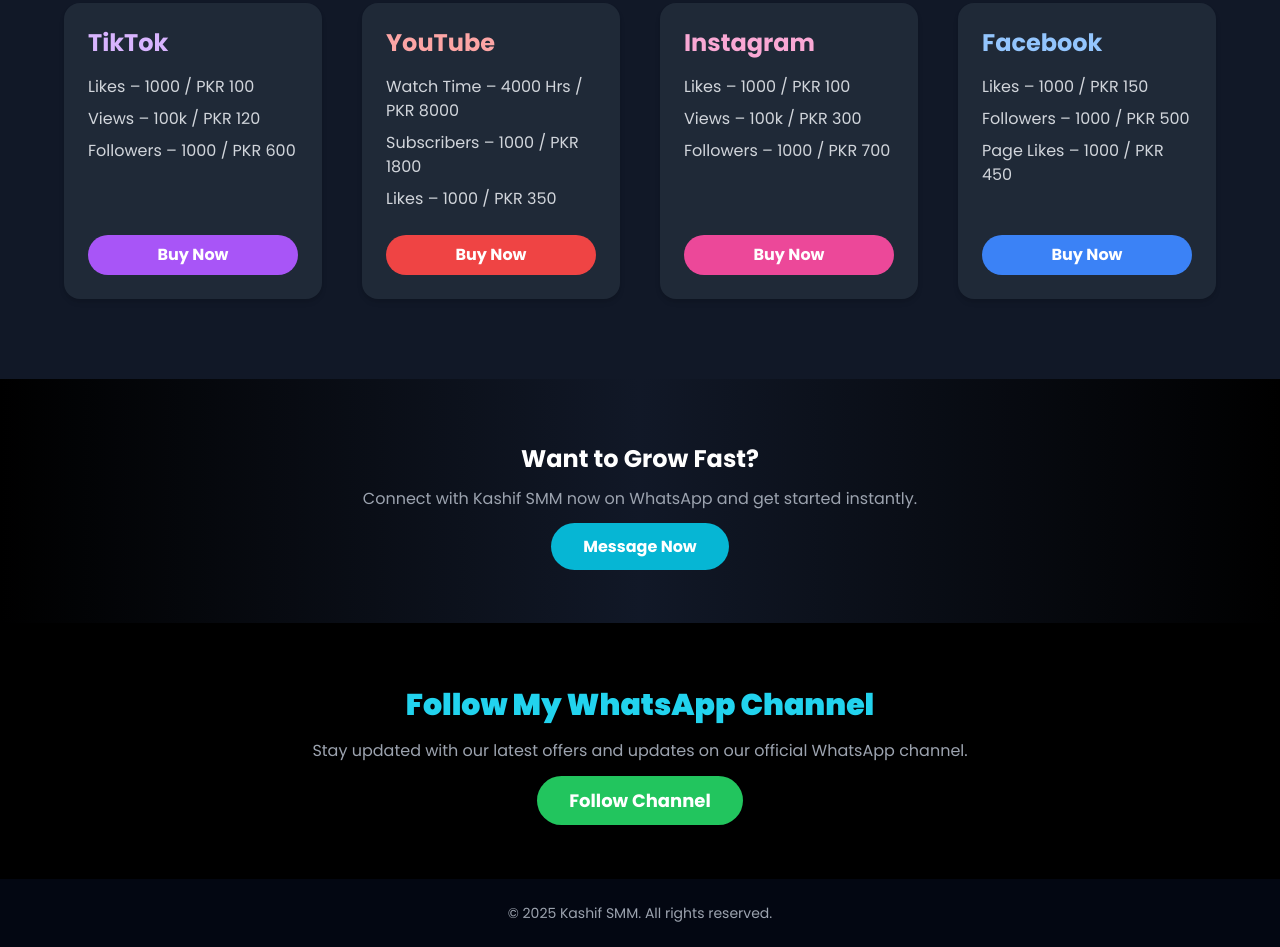
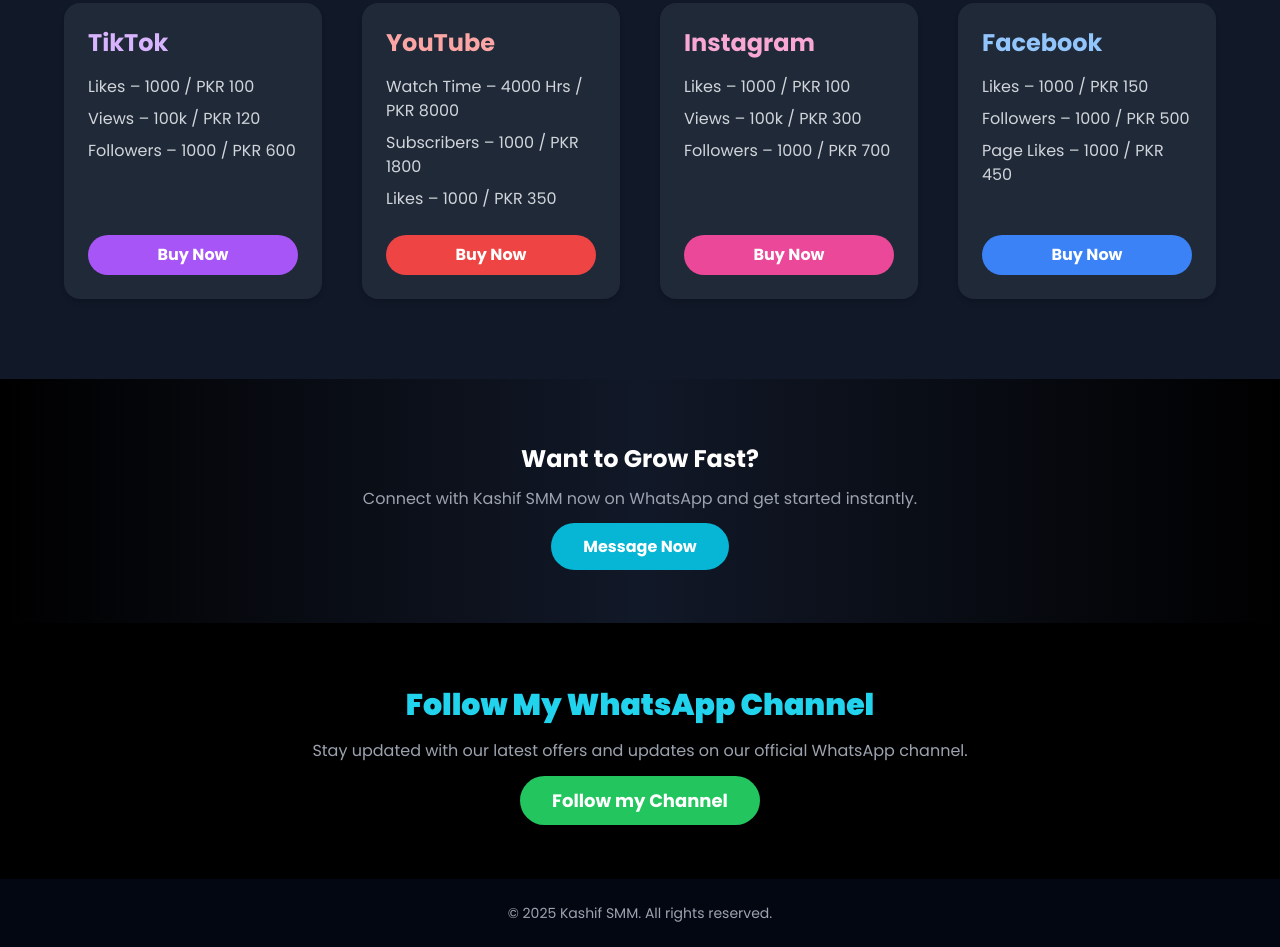
Before and after one commit to kashifpanhwer/kashifpanhwer05, a plain HTML site: page index.html in a window 1280 px wide. Shown: the part 625-1572 px from the top of the page. Drawn offline with nearby package versions, Linux system fonts and the light colour scheme.

Commit message:
Update index.html

```diff
--- a/index.html
+++ b/index.html
@@ -116,7 +116,7 @@
     <h4 class="text-3xl font-extrabold text-cyan-400 mb-4">Follow My WhatsApp Channel</h4>
     <p class="text-gray-400 mb-6">Stay updated with our latest offers and updates on our official WhatsApp channel.</p>
     <a href="https://whatsapp.com/channel/0029VbAkjBXFMqrWLEvET42V" class="bg-green-500 hover:bg-green-600 text-white px-8 py-3 rounded-full font-semibold text-lg transition">
-      Follow Channel
+      Follow my Channel
     </a>
   </section>
 
```
